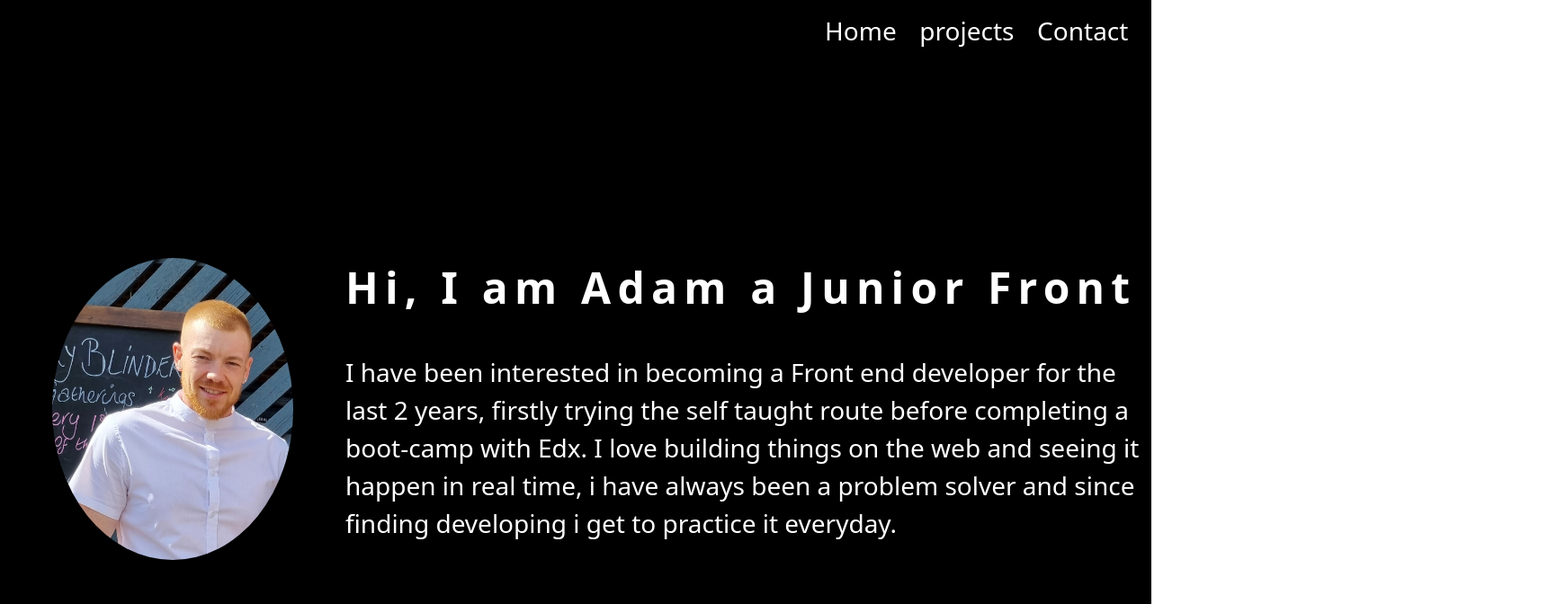
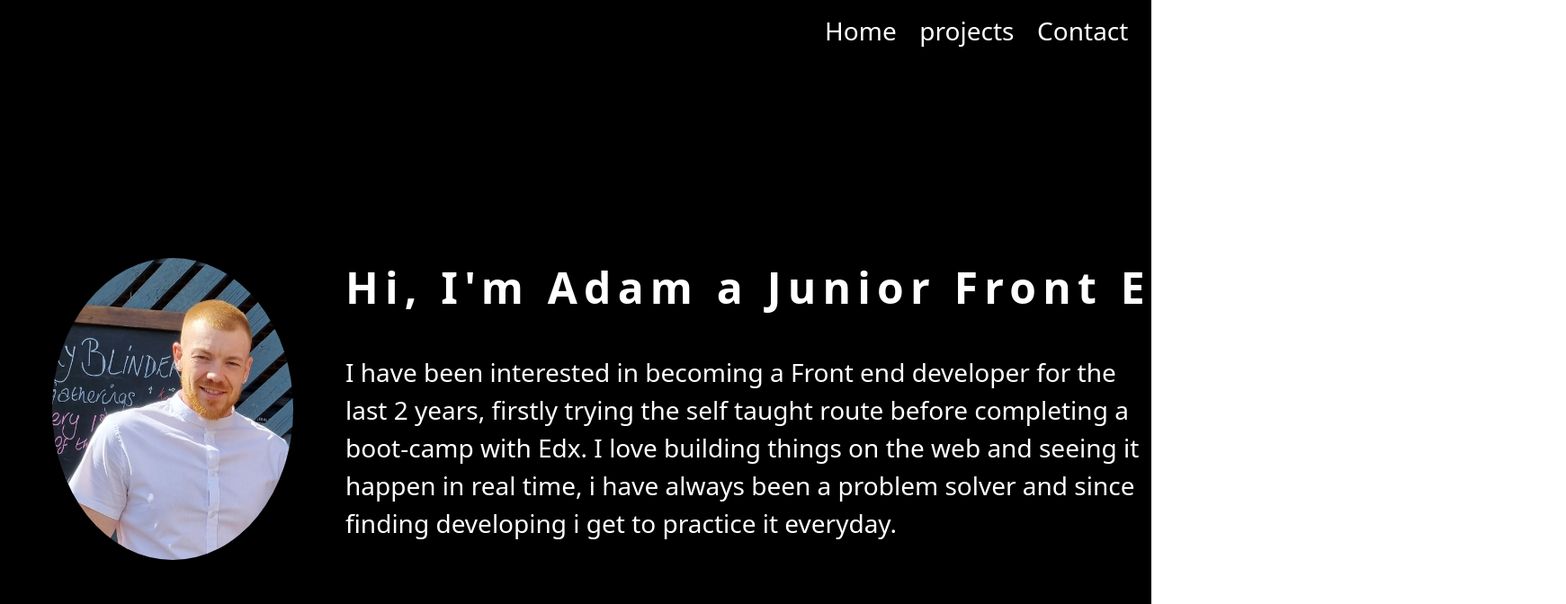
Before and after one commit to Gpsnm/react-portfolio, a React (Create React App) app in the folder react-portfolio/: page / in a window 1280 px wide. Shown: the top 672 px of the page at 90% size, 1741 px wide, since content can reach past the window. Built offline with nearby package versions, Linux system fonts and the light colour scheme.

Commit message:
chaned home page h1 from i am to i'm

```diff
--- a/react-portfolio/src/components/Home.js
+++ b/react-portfolio/src/components/Home.js
@@ -1,6 +1,6 @@
 import React from "react";
 import '../css/Home.css'
-import ProfilePic from '../images/profile picture.jpg'
+import ProfilePic from '../profileImg/profile picture.jpg'
 
 const Home = () => {
     return (
@@ -9,7 +9,7 @@ const Home = () => {
     </div>
     <div className="profile-text typewriter">
         <h1>
-            Hi, I am Adam a Junior Front End Developer.
+            Hi, I'm Adam a Junior Front End Developer.
         </h1>
         <p>
             I have been interested in becoming a Front end developer for the last 2 years, firstly trying the self taught route before completing a boot-camp with Edx. I love building things on the web and seeing it happen in real time, i have always been a problem solver and since finding developing i get to practice it everyday.
--- a/react-portfolio/src/components/ProjectGallery.js
+++ b/react-portfolio/src/components/ProjectGallery.js
@@ -2,7 +2,6 @@ import React from "react";
 import Project from "./project";
 import '../css/ProjectGallery.css'
 import projects from './projects.json'
-import '../images/samueltuki.github.io_iRecipe_.png'
 
 
 function ProjectGallery() {
--- a/react-portfolio/src/components/projects.json
+++ b/react-portfolio/src/components/projects.json
@@ -6,8 +6,7 @@
       "title": "iRecipe",
       "github": "https://github.com/samueltuki/iRecipe",
       "deployed": "https://samueltuki.github.io/iRecipe/",
-      "description": "iRecipe is a real-world front-end application recipe and food image generator app that provides users with access to a large collection of recipes and corresponding images, including international dishes.",
-      "image":"../images/samueltuki.github.io_iRecipe_.png"
+      "description": "iRecipe is a real-world front-end application recipe and food image generator app that provides users with access to a large collection of recipes and corresponding images, including international dishes."
     },
     {
         "title": "Weather forecast Dashboard",
--- a/react-portfolio/src/css/Project.css
+++ b/react-portfolio/src/css/Project.css
@@ -14,6 +14,7 @@
     flex-direction: column;
     align-items: center;
     text-align: center;
+
 }
 
 .card-image{
```
Also changed, not shown: react-portfolio/src/profileImg/profile picture.jpg (renamed from react-portfolio/src/images/profile picture.jpg), 1 other file (tests, documents, lock files or other folders).
